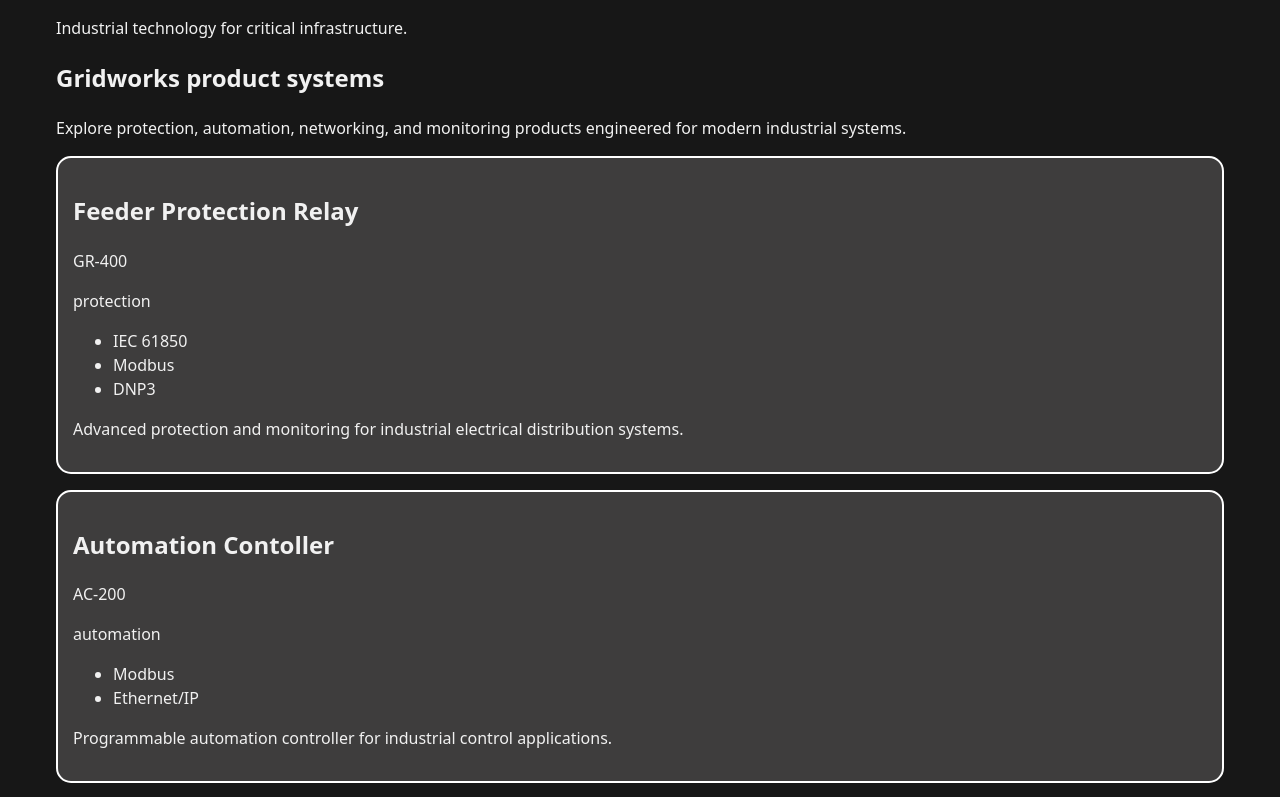
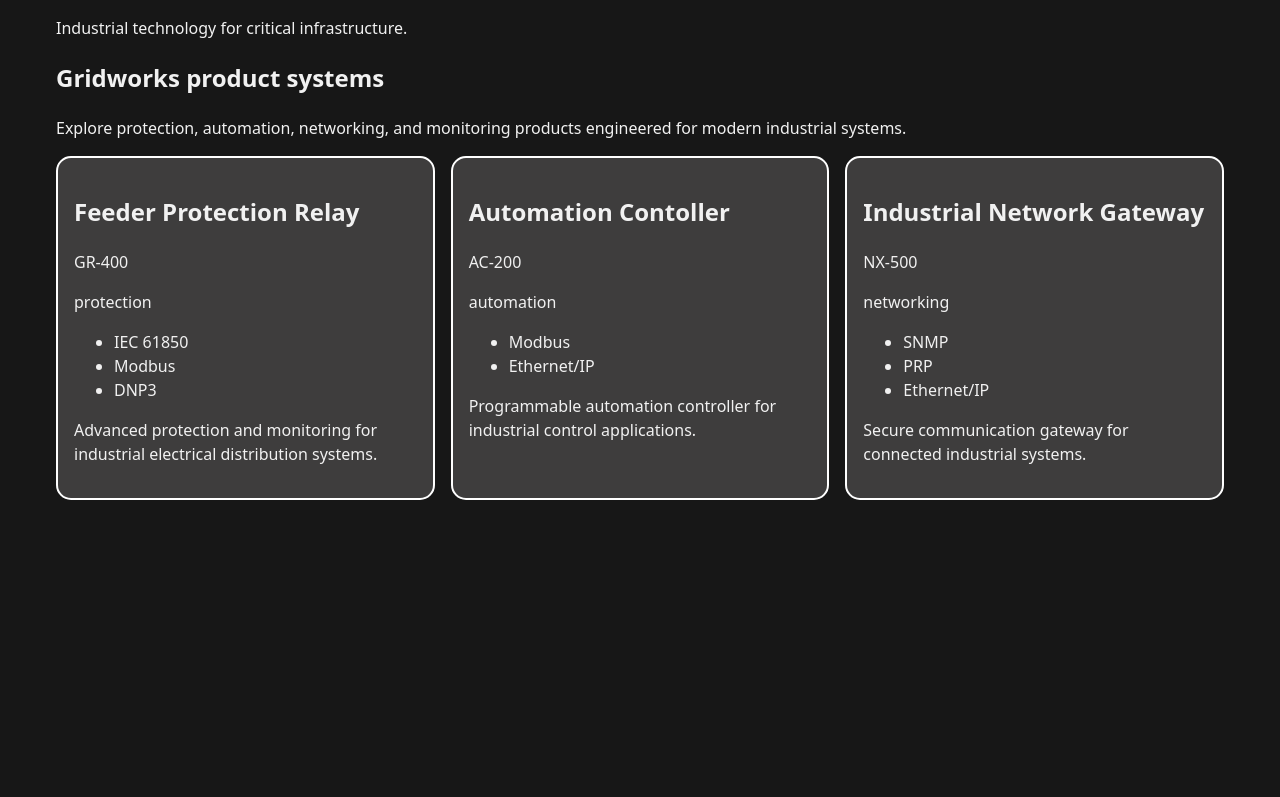
Before and after one commit to Michael-Mount/gridworks-product-explorer, a Next.js app: page / in a window 1280 px wide. Shown: the top 797 px of the page. Built offline with nearby package versions, Linux system fonts and the light colour scheme.

Commit message:
built inital productcard component

```diff
--- a/src/app/globals.css
+++ b/src/app/globals.css
@@ -51,7 +51,7 @@ body {
 
 .products-grid {
   display: grid;
-  grid-template-columns: repeat(auto-fit, minmax(280, 1fr));
+  grid-template-columns: repeat(auto-fit, minmax(280px, 1fr));
   gap: var(--space-md);
 }
 
@@ -59,5 +59,5 @@ body {
   background-color: var(--card-background);
   border: 2px solid var(--border-color);
   border-radius: var(--radius-md);
-  padding: 15px;
+  padding: var(--space-md);
 }
--- a/src/app/page.tsx
+++ b/src/app/page.tsx
@@ -1,4 +1,5 @@
 import { products } from "@/data/products";
+import ProductCard from "@/compnents/ProductCard/ProductCard";
 
 export default function Home() {
   return (
@@ -16,19 +17,7 @@ export default function Home() {
         </section>
         <section className="products-grid">
           {products.map((product) => {
-            return (
-              <div className="product-card" key={product.id}>
-                <h2>{product.name}</h2>
-                <p>{product.model}</p>
-                <p>{product.category}</p>
-                <ul>
-                  {product.protocols.map((protocol) => {
-                    return <li key={protocol}>{protocol}</li>;
-                  })}
-                </ul>
-                <p>{product.description}</p>
-              </div>
-            );
+            return <ProductCard key={product.id} product={product} />;
           })}
         </section>
       </div>
--- /dev/null
+++ b/src/compnents/ProductCard/ProductCard.module.css
@@ -0,0 +1,6 @@
+.card {
+  background-color: var(--card-background);
+  border: 2px solid var(--border-color);
+  border-radius: var(--radius-md);
+  padding: var(--space-md);
+}
--- /dev/null
+++ b/src/compnents/ProductCard/ProductCard.tsx
@@ -0,0 +1,18 @@
+import { Product } from "@/types/product";
+import styles from "./ProductCard.module.css";
+
+export default function ProductCard({ product }: { product: Product }) {
+  return (
+    <div className={styles.card} key={product.id}>
+      <h2>{product.name}</h2>
+      <p>{product.model}</p>
+      <p>{product.category}</p>
+      <ul>
+        {product.protocols.map((protocol) => {
+          return <li key={protocol}>{protocol}</li>;
+        })}
+      </ul>
+      <p>{product.description}</p>
+    </div>
+  );
+}
```
